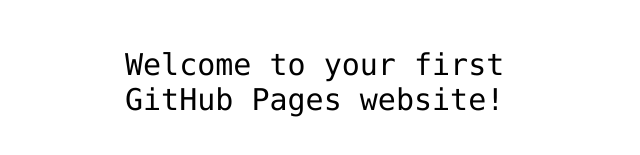
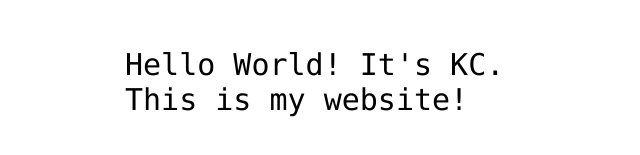
Before and after one commit to krunchy2000/krunchy2000.github.io, a plain HTML site: page index.html in a window 1280 px wide. Shown: the part 341-496 px from the top of the page, without its empty margins (315-955 px from the left). Drawn offline with Linux system fonts and the light colour scheme.

Commit message:
Update index.html

```diff
--- a/index.html
+++ b/index.html
@@ -12,7 +12,7 @@
 <img src="https://octodex.github.com/images/daftpunktocat-thomas.gif" id="octocat" alt="octocat-gif" />
 
 <!-- Change this code here by copy and pasting your template on line 15 -->
-<p>Welcome to your first GitHub Pages website!</p>
+<p>Hello World! It's KC. This is my website!</p>
 
 </body>
 </html>
```
